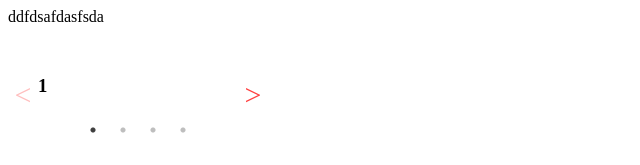
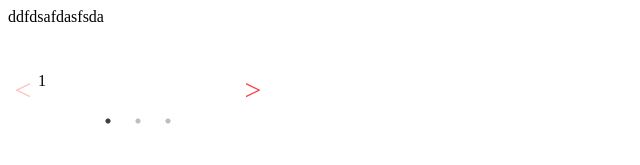
Before and after one commit to manbalboy/card-demo, a Vue app: page / in a window 1280 px wide. Shown: the top 165 px of the page, without its empty margins (0-640 px from the left). Built offline with nearby package versions, Linux system fonts and the light colour scheme.

Commit message:
슬라이더 사용법

```diff
--- a/src/components/CommonHeader.vue
+++ b/src/components/CommonHeader.vue
@@ -1,10 +1,9 @@
 <template>
     <div style="padding: 30px">
         <VueSlickCarousel style="width: 200px" v-bind="settings">
-            <div><h3>1</h3></div>
-            <div><h3>2</h3></div>
-            <div><h3>3</h3></div>
-            <div><h3>4</h3></div>
+            <p class="test">1</p>
+            <p class="test">2</p>
+            <p class="test">3</p>
         </VueSlickCarousel>
     </div>
 </template>
@@ -43,4 +42,7 @@
         color: red;
         font-size: 30px;
     }
+    .test:focus {
+        outline: 0ch;
+    }
 </style>
```
